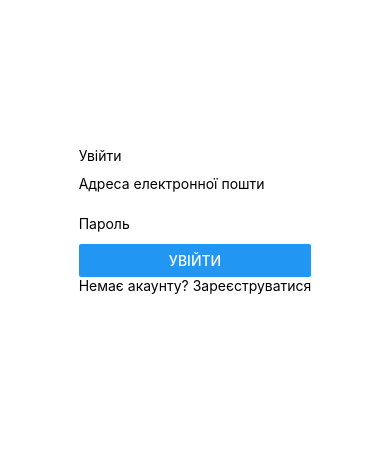
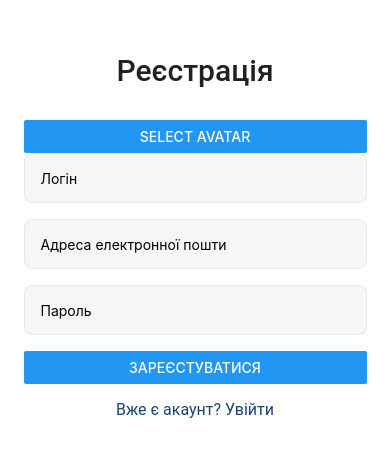
Before and after one commit to VickyBondarenko/HW-android-nativ, a React Native app: screen / in a window 390 px wide. Shown: the part 202-658 px from the top of the page. Built offline with nearby package versions, Linux system fonts and the light colour scheme.

Commit message:
Add formik

```diff
--- a/App.js
+++ b/App.js
@@ -1,15 +1,13 @@
 import { StatusBar } from "expo-status-bar";
 import { StyleSheet, Text, View } from "react-native";
-import LoginScreen from "./Screens/LoginScreen";
+// import LoginScreen from "./Screens/LoginScreen";
+import RegistrationScreen from "./Screens/RegistrationScreen";
 
 export default function App() {
-  console.log("LoginScreen", LoginScreen);
   return (
     <View style={styles.container}>
-      {/* <Text>Hello</Text> */}
-      {/* <Text>Open up App.js to start working on your app!</Text> */}
-      <LoginScreen />
-
+      <RegistrationScreen />
+      {/* <LoginScreen /> */}
       <StatusBar style="auto" />
     </View>
   );
@@ -18,8 +16,8 @@ export default function App() {
 const styles = StyleSheet.create({
   container: {
     flex: 1,
-    backgroundColor: "#fff",
-    alignItems: "center",
-    justifyContent: "center",
+    // backgroundColor: "#fff",
+    // alignItems: "center",
+    // justifyContent: "center",
   },
 });
--- /dev/null
+++ b/Screens/RegistrationScreen.jsx
@@ -0,0 +1,142 @@
+import React, { useState } from "react";
+import { Text, TextInput, View, Button } from "react-native";
+import { Formik } from "formik";
+import * as yup from "yup";
+import styled from "styled-components/native";
+
+const StyledButton = styled.Button`
+  background-color: orange;
+  color: #fff;
+  padding: 10px 20px;
+  border-radius: 5px;
+`;
+
+const FormWrapper = styled.View``;
+
+const Input = styled.TextInput`
+  height: 50px;
+  width: 343px;
+  padding: 16px;
+  border-radius: 8px;
+  border-width: 1px;
+  border-style: solid;
+  border-color: #e8e8e8;
+  background: #f6f6f6;
+  margin-bottom: 16px;
+`;
+
+const RegistrationScreen = () => {
+  const validationSchema = yup.object().shape({
+    avatar: yup.string().required("Please select an avatar"),
+    username: yup.string().required("Please enter your username"),
+    email: yup
+      .string()
+      .email("Please enter a valid email")
+      .required("Please enter your email"),
+    password: yup
+      .string()
+      .min(6, "Password must be at least 6 characters")
+      .required("Please enter your password"),
+  });
+
+  const handleSubmit = (values) => {
+    console.log({
+      avatar: values.avatar,
+      login: values.login,
+      email: values.email,
+      password: values.password,
+    });
+  };
+
+  return (
+    <RegistarationWrapper>
+      <View></View>
+      <View>
+        <PageTitle>Реєстрація</PageTitle>
+
+        <Formik
+          initialValues={{ avatar: "", login: "", email: "", password: "" }}
+          onSubmit={handleSubmit}
+          validationSchema={validationSchema}
+        >
+          {({ handleChange, handleSubmit, values, errors }) => (
+            <FormWrapper>
+              <Button title="Select Avatar" onPress={() => {}} />
+              {errors.avatar && <Text>{errors.avatar}</Text>}
+              <Input
+                placeholder="Логін"
+                onChangeText={handleChange("login")}
+                value={values.login}
+              />
+              {errors.login && <Text>{errors.login}</Text>}
+              <Input
+                placeholder="Адреса електронної пошти"
+                onChangeText={handleChange("email")}
+                value={values.email}
+              />
+              {errors.email && <Text>{errors.email}</Text>}
+              <Input
+                placeholder="Пароль"
+                onChangeText={handleChange("password")}
+                value={values.password}
+                secureTextEntry
+              />
+              {errors.password && <Text>{errors.password}</Text>}
+              <StyledButton title="Зареєстуватися" onPress={handleSubmit} />
+            </FormWrapper>
+          )}
+        </Formik>
+        <LoginLink>Вже є акаунт? Увійти</LoginLink>
+      </View>
+    </RegistarationWrapper>
+  );
+};
+export default RegistrationScreen;
+
+const RegistarationWrapper = styled.View`
+  flex: 1;
+  padding: 16px;
+  justify-content: center;
+  align-items: center;
+`;
+const PageTitle = styled.Text`
+  padding: 32px 0;
+  font-family: "Roboto";
+  font-style: normal;
+  font-weight: 500;
+  font-size: 30px;
+  line-height: 35px;
+  text-align: center;
+  /* letter-spacing: 0.01; */
+
+  color: #212121;
+`;
+
+const LoginLink = styled.Text`
+  margin-top: 16px;
+  font-family: "Roboto";
+  font-style: normal;
+  font-weight: 400;
+  font-size: 16px;
+  line-height: 19px;
+
+  text-align: center;
+
+  color: #1b4371;
+`;
+
+// const SubmitButton = styled.Button`
+//   color: red;
+//   padding: 16px 0;
+//   background: red;
+//   border-radius: 100px;
+// `;
+
+// const LoginInput = styled.TextInput`
+//   flex: 1;
+//   justify-content: center;
+//   align-items: center;
+//   background: #f6f6f6;
+//   border: 1px solid #e8e8e8;
+//   border-radius: 8px;
+// `;
```
Also changed, not shown: package.json (+6 -1 lines), Screens/RegistrationScreen.js (deleted), 1 other file (tests, documents, lock files or other folders).
